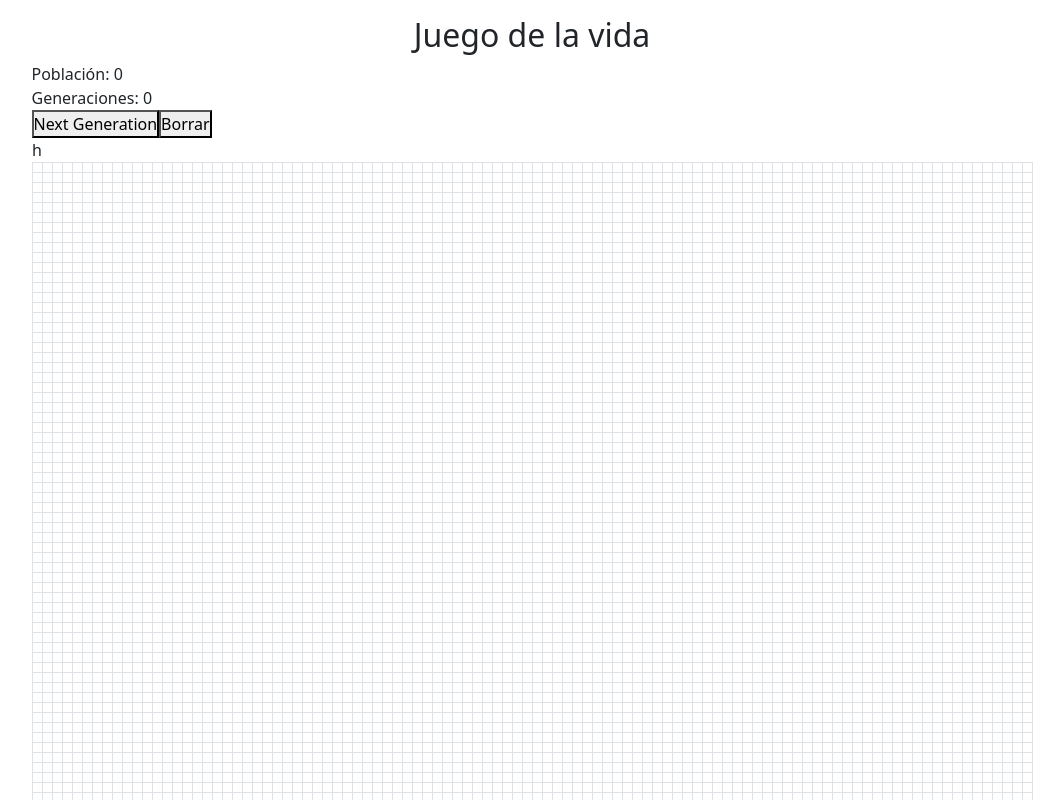
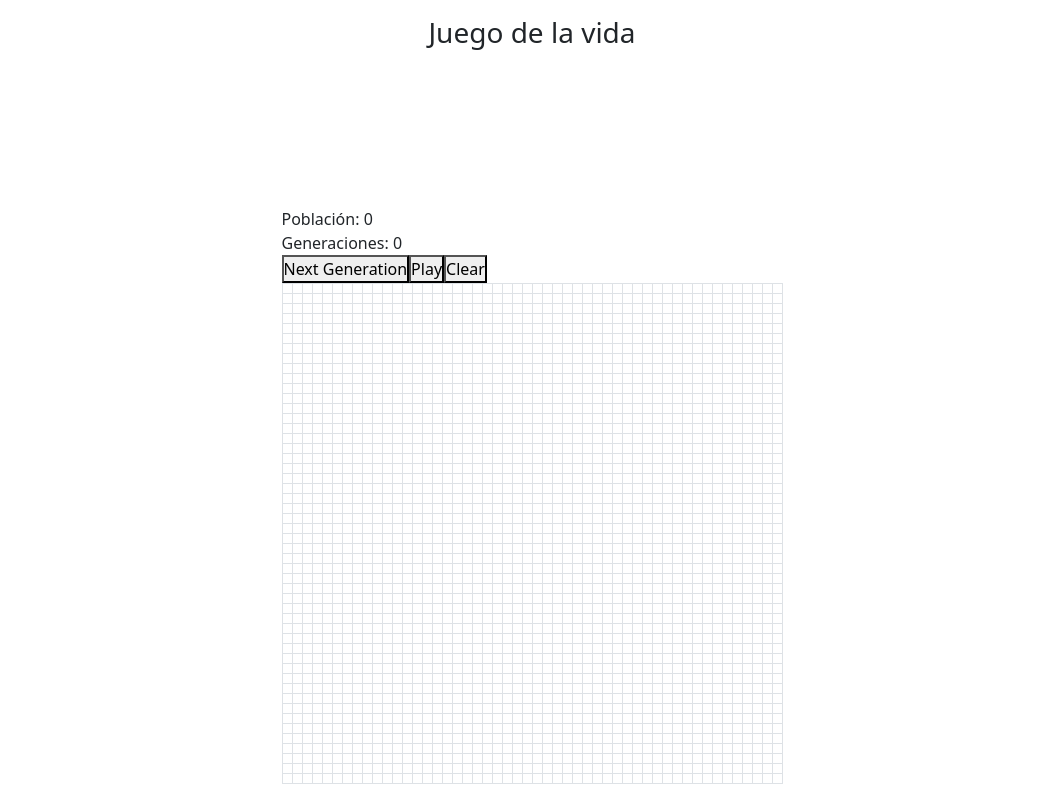
Before and after one commit to worrington/juego-de-la-vida, a Next.js app: page / in a window 1280 px wide. Shown: the top 800 px of the page, without its empty margins (108-1172 px from the left). Built offline with nearby package versions, Linux system fonts and the light colour scheme.

Commit message:
autoplay game

```diff
--- /dev/null
+++ b/src/pages/components/controls/index.tsx
@@ -0,0 +1,32 @@
+import * as React from 'react';
+
+interface Props {
+	population: number;
+	generation: number;
+	autoplay: () => void;
+	nextGeneration: () => void;
+	clear: () => void;
+}
+
+const Controls: React.FC<Props> = ({
+	population,
+	generation,
+	autoplay,
+	nextGeneration,
+	clear,
+}) => {
+
+	return (
+		<div>
+			<div>
+				Población: {population}
+			</div>
+			<div>
+				Generaciones: {generation}
+			</div>
+			<button onClick={nextGeneration}>Next Generation</button>
+			<button onClick={autoplay}>Play</button>
+			<button onClick={clear}>Clear</button>
+		</div>
+	)};
+export default Controls;
--- a/src/pages/components/board/index.tsx
+++ b/src/pages/components/game/index.tsx
@@ -1,27 +1,38 @@
 import * as React from 'react';
 import { useState, useEffect, useCallback } from 'react';
 
-interface Props {
-	matrixSize: number;
-}
+import Controls from '../controls';
 
-const Board: React.FC<Props> = ({
-	matrixSize,
-}) => {
+const Game: React.FC = () => {
 	const [population, setPopulation] = useState<number>(0);
 	const [generation, setGeneration] = useState<number>(0);
 	const [populationList, setPopulationList] = useState<Array<String>>([]);
+	const [nextGenerationAutomatic, setNextGenerationAutomatic] = useState<Boolean>(false);
 
-	const addPopulation = (id: string, copy:Array<String>) => {
+	const matrixSize = 50;
+
+	const neighbors = (i:number, j:number) => [
+		`${i-1}-${j-1}`,
+		`${i-1}-${j}`,
+		`${i-1}-${j+1}`,
+		`${i}-${j-1}`,
+		`${i}-${j+1}`,
+		`${i+1}-${j-1}`,
+		`${i+1}-${j}`,
+		`${i+1}-${j+1}`,
+	];
+
+	const addPopulation = useCallback((id: string, copy:Array<String>) => {
+		setPopulation(population + 1);
 		copy.push(id);
-		setPopulation(population + 1);
 		return copy;
-	}
-	const RemovePopulation = (id: string, copy:Array<String>) => {
+	}, [population]);
+
+	const RemovePopulation = useCallback((id: string, copy:Array<String>) => {
 		copy = copy.filter(item => item != id);
 		setPopulation(population - 1);
 		return copy;
-	}
+	},[population]);
 
 	const newPopulationList = (id: string) => {
 		if (populationList.includes(id)) {
@@ -35,25 +46,14 @@ const Board: React.FC<Props> = ({
 		return populationList.includes(id);
 	}, [populationList]);
 
-	const neighbors = (i:number, j:number) => [
-		`${i-1}-${j-1}`,
-		`${i-1}-${j}`,
-		`${i-1}-${j+1}`,
-		`${i}-${j-1}`,
-		`${i}-${j+1}`,
-		`${i+1}-${j-1}`,
-		`${i+1}-${j}`,
-		`${i+1}-${j+1}`,
-	];
-
 	const totalNumberNeighbors = (i:number, j:number) => {
-		let cont = 0;
+		let counter = 0;
 		neighbors(i, j).map((item) => {
 			if(populationList.includes(item)) {
-				cont++;
+				counter++;
 			}
 		});
-		return cont;
+		return counter;
 	}
 
 	const nextGeneration = () => {
@@ -75,6 +75,7 @@ const Board: React.FC<Props> = ({
 			}
 		}
 		setGeneration(generation+1);
+		setPopulation(copyPopulationList.length);
 		setPopulationList(copyPopulationList);
 	};
 
@@ -82,24 +83,28 @@ const Board: React.FC<Props> = ({
 		setPopulationList([]);
 		setGeneration(0);
 		setPopulation(0);
+		setNextGenerationAutomatic(false);
 	}
 
+	const autoplay = () => setNextGenerationAutomatic(!nextGenerationAutomatic);
+
 	useEffect(() => {
-
-	}, [populationList, generation]);
+		if(nextGenerationAutomatic) {
+			nextGeneration();
+		}
+	}, [populationList, nextGenerationAutomatic]);
 
 	return (
 		<div>
-			<div>
-				Población: {population}
-			</div>
-			<div>
-				Generaciones: {generation}
-			</div>
-			<button onClick={nextGeneration}>Next Generation</button>
-			<button onClick={() => clear()}>Borrar</button>
+			<Controls
+				population={population}
+				generation={generation}
+				autoplay={autoplay}
+				nextGeneration={nextGeneration}
+				clear={clear}
+			/>
+			<div className="board">
 				<table>
-				<td><tr>h</tr></td>
 					{Array.from({ length: matrixSize }).map((_, i) => (
 						<tr key={`tr-${i}`}>
 							{Array.from({ length: matrixSize }).map((_, j) => (
@@ -114,5 +119,6 @@ const Board: React.FC<Props> = ({
 					))}
 				</table>
 			</div>
+		</div>
 	)};
-export default Board;
+export default Game;
--- a/src/pages/index.tsx
+++ b/src/pages/index.tsx
@@ -1,7 +1,7 @@
 import Head from 'next/head';
 import styles from '@/styles/Home.module.css';
 import 'bootstrap/dist/css/bootstrap.css';
-import Board from './components/board';'';
+import Game from './components/game';
 
 export default function Home() {
 	return (
@@ -13,8 +13,8 @@ export default function Home() {
 				<link rel="icon" href="" />
 			</Head>
 			<main className={styles.main}>
-				<h2>Juego de la vida</h2>
-				<Board matrixSize={100}/>
+				<h3>Juego de la vida</h3>
+				<Game />
 			</main>
 		</>
 	)
--- a/src/styles/globals.css
+++ b/src/styles/globals.css
@@ -113,6 +113,11 @@ td:hover {
   background-color: burlywood;
 }
 
+.board {
+  max-width: 100%;
+  max-height: 95vh;
+}
+
 @media (prefers-color-scheme: dark) {
   html {
     color-scheme: dark;
```
Lines whose indentation alone changed are shown as unchanged.
